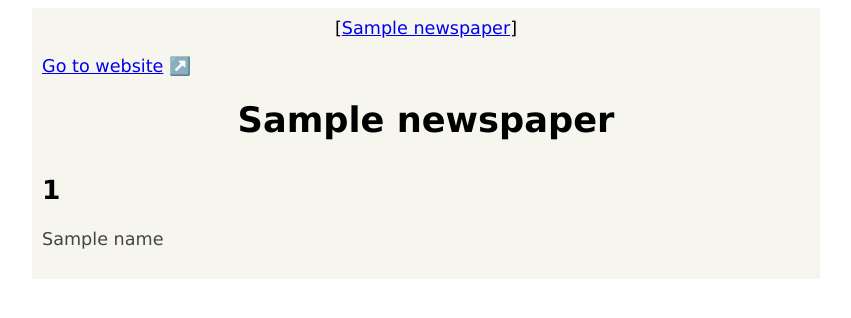
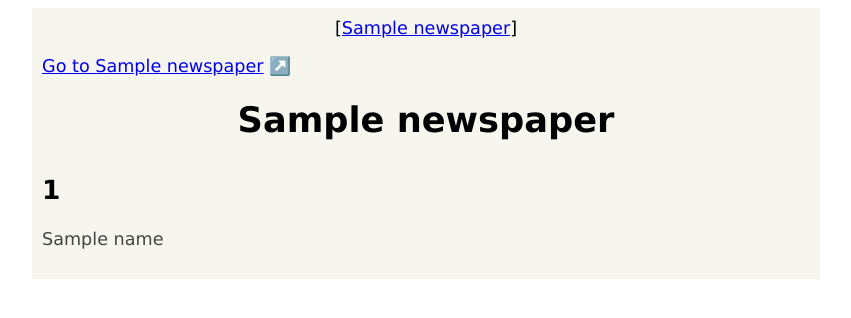
Before and after one commit to yackx/neatnews, a FastAPI app: template templates/index.html in a window 1280 px wide. Shown: the top 318 px of the page, without its empty margins (214-1065 px from the left). Run offline with FastAPI, Linux system fonts and the light colour scheme; the template is opened without the code that fills it: most values are stand-ins (such as "Sample title", 1, 10 or a date in 2020).

Commit message:
Use name in link to newspaper site

```diff
--- a/templates/index.html
+++ b/templates/index.html
@@ -4,7 +4,7 @@
     <body>
         <div id="headlines" class="center-container">
             {% include "newspaper_bar.html" %}
-            <div><a href="{{newspaper.url}}" target="_blank">Go to website</a> ↗️</div>
+            <div><a href="{{newspaper.url}}" target="_blank">Go to {{newspaper.name}}</a> ↗️</div>
             <h1>{{newspaper.name}}</h1>
             {% for entry in headlines_in_categories %}
             <h2>{{entry[0]}}</h2>
```
